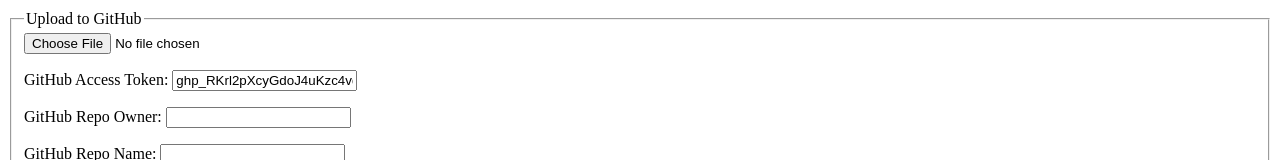
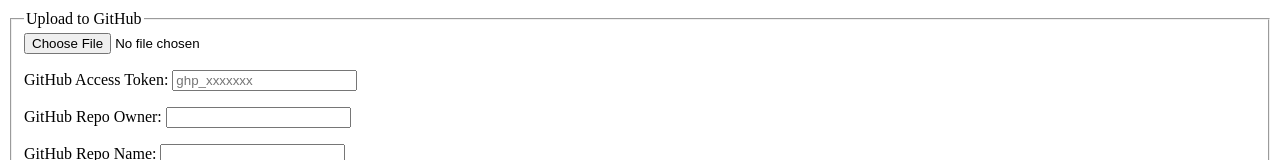
Before and after one commit to smohadjer/github-api-upload, a website: page upload.html in a window 1280 px wide. Shown: the part 122-282 px from the top of the page. Drawn offline with Linux system fonts and the light colour scheme.

Commit message:
remove token

```diff
--- a/upload.html
+++ b/upload.html
@@ -22,7 +22,7 @@
               <legend>Upload to GitHub</legend>
               <input required type="file" accept="image/*" name="myfile">
               <div class="preview"></div>
-              <p><label>GitHub Access Token: <input required name="token" placeholder="ghp_xxxxxxx" value="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"></label></p>
+              <p><label>GitHub Access Token: <input required name="token" placeholder="ghp_xxxxxxx"></label></p>
               <p><label>GitHub Repo Owner: <input required name="owner" placeholder="" /></label></p>
               <p><label>GitHub Repo Name: <input required name="repo" placeholder="" /></label></p>
               <p><button>Upload</button></p>
```
